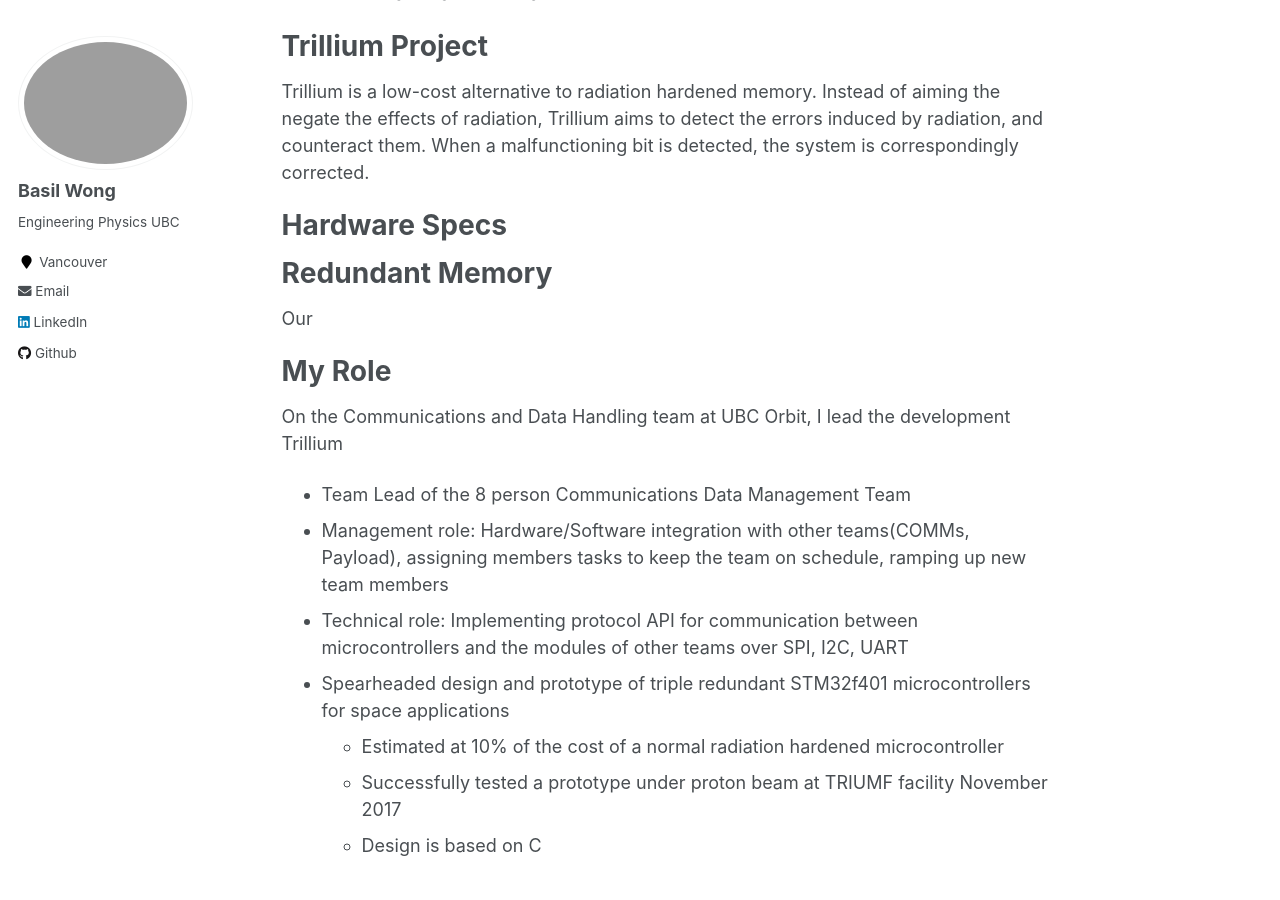
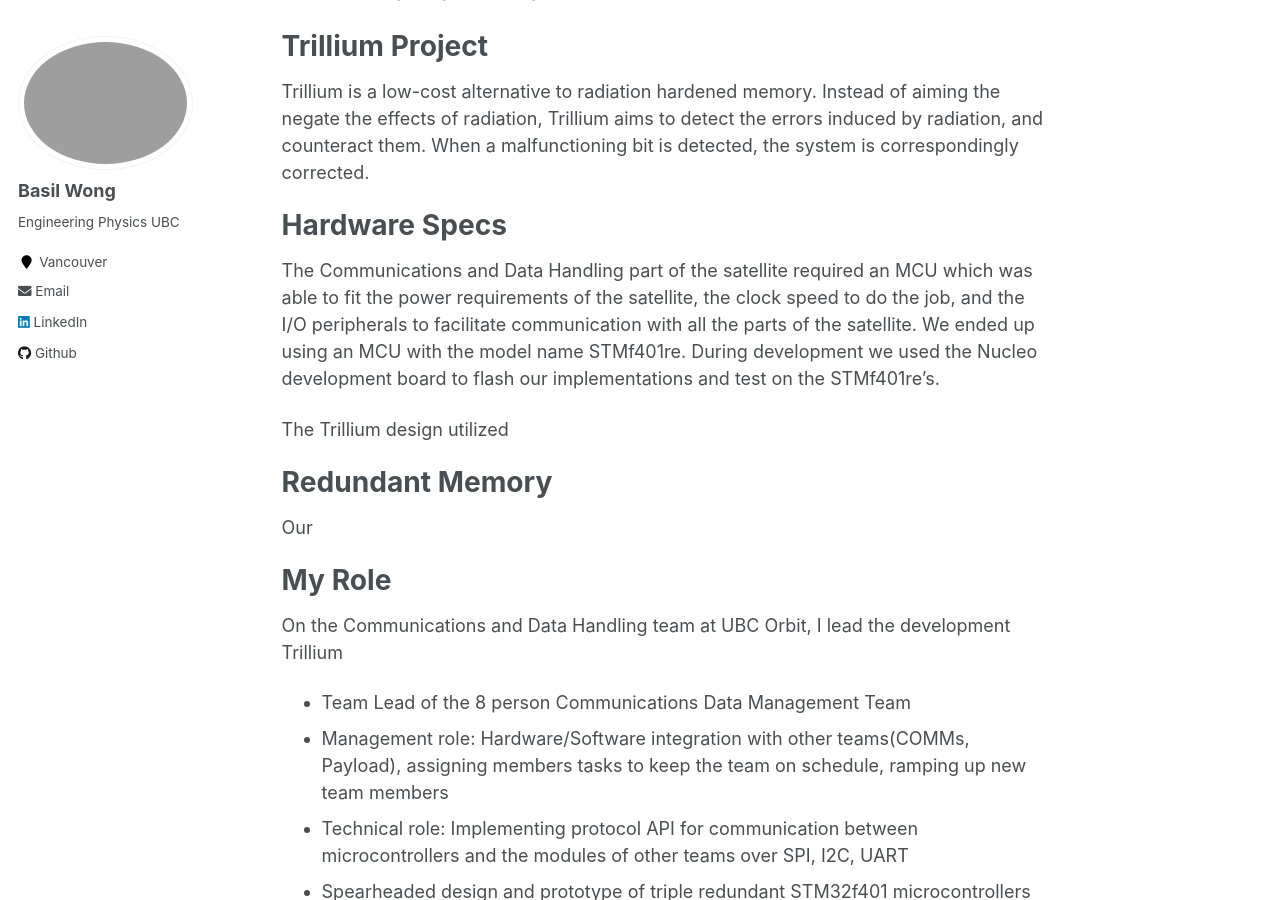
Before and after one commit to basilwong/basilwong.github.io, a Jekyll site: the page built from _portfolio/2-trillium.md, in a window 1280 px wide and 900 px high, scrolled down 603 px. Built offline with Jekyll 4.4.1, drawn with Linux system fonts in a browser that asks for light colours.

Commit message:
added hardware description

```diff
--- a/_portfolio/2-trillium.md
+++ b/_portfolio/2-trillium.md
@@ -16,6 +16,9 @@ Trillium is a low-cost alternative to radiation hardened memory. Instead of aimi
 
 # Hardware Specs
 
+The Communications and Data Handling part of the satellite required an MCU which was able to fit the power requirements of the satellite, the clock speed to do the job, and the I/O peripherals to facilitate communication with all the parts of the satellite. We ended up using an MCU with the model name STMf401re. During development we used the Nucleo development board to flash our implementations and test on the STMf401re's.
+
+The Trillium design utilized
 
 # Redundant Memory
 
```
